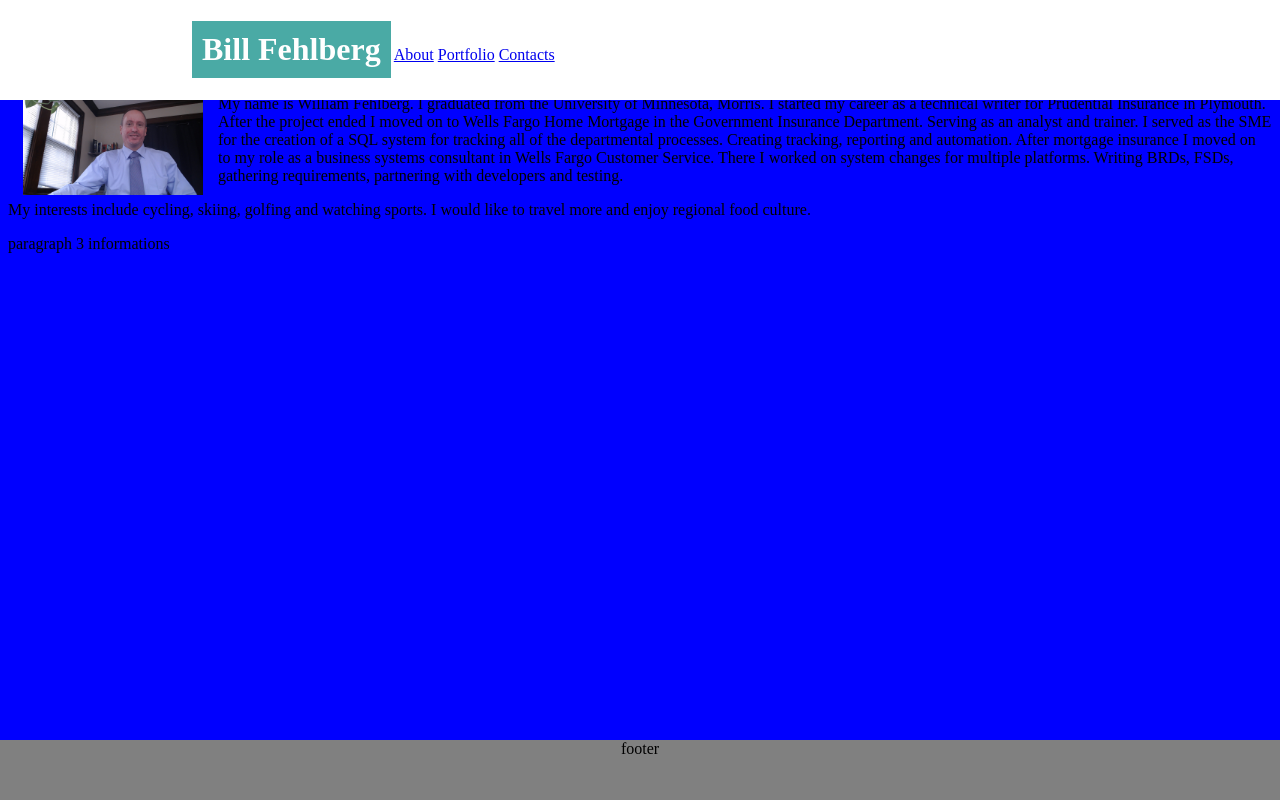
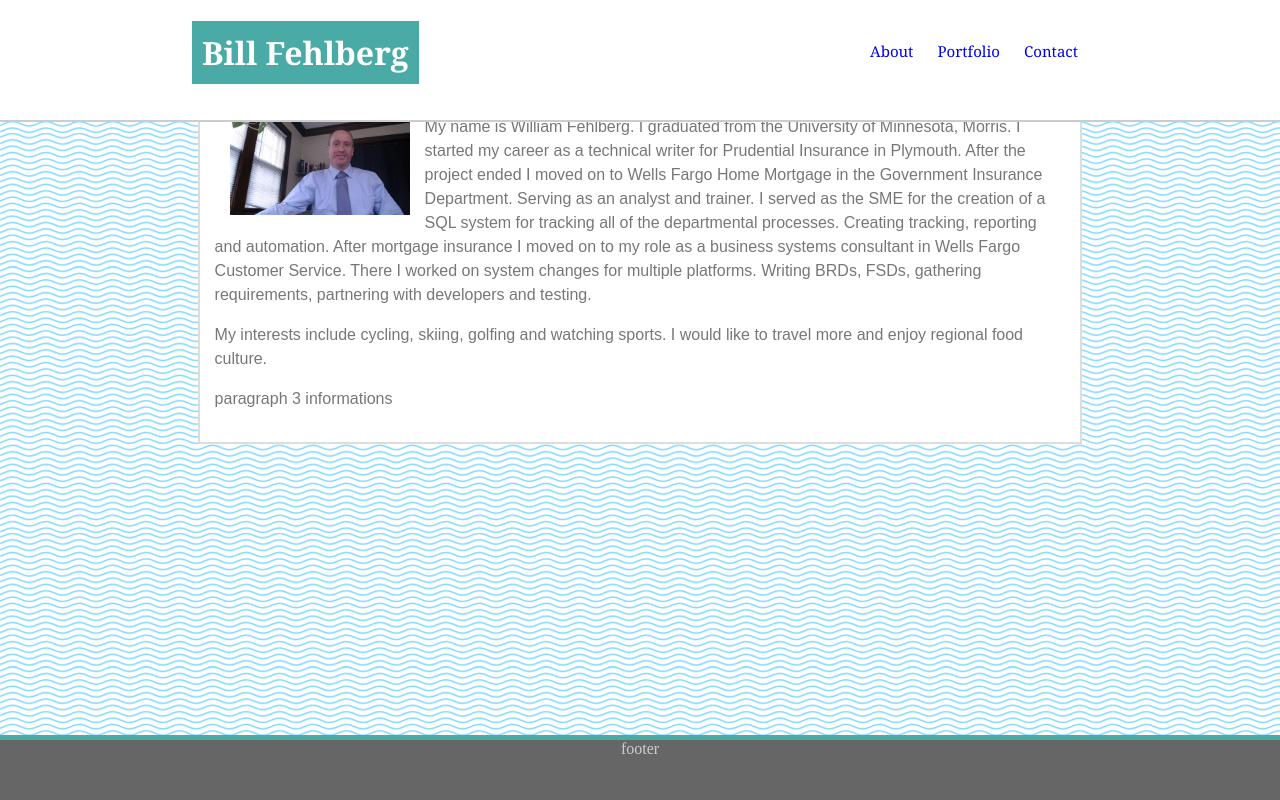
Before and after one commit to billfehlberg/Basic-Portfolio, a plain HTML site: page index.html in a window 1280 px wide. Drawn offline with Linux system fonts and the light colour scheme.

Commit message:
push three

```diff
--- a/assets/css/style.css
+++ b/assets/css/style.css
@@ -1,33 +1,15 @@
-body    {
-    background-image:url("assets/images/just-waves.png") top left/cover no-repeat;
-    background-color: blue;
-}
 
-.nav  {
-    float: right;
-    margin-top: 40px;
-    margin-right: 40px;
-}
-footer  {
-    position:absolute;
-    bottom:0;
-    left: 0;
-    width:100%;
-    height:60px;
-    background: grey;
-    text-align: center;
-}
-
-.self   {
-    float: left;
-}
-
-header  {
+.header  {
     width: 100%;
-    background-color: white;
+    background-color:#ffffff;
     top: 0;
     left: 0;
-    position: absolute;
+    position: fixed;
+    border-bottom-color: #cccccc;
+    border-style: none none solid none;
+    border-width: 2px;
+    height: 15%;
+    font-family: 'Georgia', Times, Times New Roman, serif;
 }
 
 h1  {
@@ -36,6 +18,42 @@ h1  {
     display: inline-block;
     padding: 10px;
     margin-left: 15%;
+}
+
+.navbar  {
+    list-style-type: none;
+    margin-top: 40px;
+    margin-right: 15%;
+    float: right;
+    color: #777777;
+}
+
+a:link  {
+    text-decoration: none;
+    padding: 10px;
+    font-size: 15px;
+}
+
+h2  {
+    color: #4aaaa5;
+    border-style: none none solid none;
+    border-color: #dddddd;
+    border-width: 2px;
+    vertical-align: center;
+}
+
+footer  {
+    position:absolute;
+    bottom:0;
+    left: 0;
+    width:100%;
+    height:60px;
+    background:#666666;
+    text-align: center;
+    border-top-color: #4aaaa5;
+    border-width: 5px;
+    border-top-style: solid;
+    color: #cccccc;
 }
 
 input[type=text], select, textarea {
@@ -49,12 +67,41 @@ input[type=text], select, textarea {
     resize: vertical;
 }
 
+.contact    {
+    margin-left: 25%;
+    margin-right: 25%;
+    margin-top: 20px;
+    padding: 10px;
+    border-style: solid;
+    border-color: #dddddd;
+    border-width: 2px;
+    background-color: #ffffff;
+}
 .container  {
-    background-color: whitesmoke;
-    margin-top: 50px;
+    background-color: #ffffff;
+    margin-top: 15px;
     padding: 10px;
+
 }
 
-h2  {
-    color: #4aaaa5;
+.bio    {
+    margin-left: 15%;
+    margin-right: 15%;
+    margin-top: 20px;
+    padding: 15px;
+    border-style: solid;
+    border-color: #dddddd;
+    border-width: 2px;
+    background-color: #ffffff;
+    line-height: 1.5;
 }
+
+img     {
+    float: left;
+    border-style: none;
+}
+
+p   {
+    font-family: 'Arial', 'Helvetica Neue', Helvetica, sans-serif;
+    color: #777777;
+}
--- a/index.html
+++ b/index.html
@@ -11,22 +11,24 @@
         <meta name="viewport" content="width=device-width, initial-scale=1">
         <link rel="stylesheet" href="assets/css/style.css">
     </head>
-    <body>
+    <body background="assets/images/just-waves.png">
         <!--[if lt IE 7]>
             <p class="browsehappy">You are using an <strong>outdated</strong> browser. Please <a href="#">upgrade your browser</a> to improve your experience.</p>
         <![endif]-->
-        <header>
+        <div class="header">
                 <H1>Bill Fehlberg</H1>
+                <div class="navbar">
                     <a href="index.html">About</a>
                     <a href="portfolio.html">Portfolio</a>
-                    <a href="contact.html">Contacts</a>
-            </header>
-        <hr>
-            <H2>About Me</H2>
-            <hr>
-            <p><img src="assets/images/Linked_Pic.jpg" class="self" alt="profile pic" style="width: 180px; height: 100px; margin-left: 15px; margin-right: 15px;">My name is William Fehlberg. I graduated from the University of Minnesota, Morris. I started my career as a technical writer for Prudential Insurance in Plymouth. After the project ended I moved on to Wells Fargo Home Mortgage in the Government Insurance Department. Serving as an analyst and trainer. I served as the SME for the creation of a SQL system for tracking all of the departmental processes. Creating tracking, reporting and automation. After mortgage insurance I moved on to my role as a business systems consultant in Wells Fargo Customer Service. There I worked on system changes for multiple platforms. Writing BRDs, FSDs, gathering requirements, partnering with developers and testing.</p>
-            <p>My interests include cycling, skiing, golfing and watching sports. I would like to travel more and enjoy regional food culture.</p>
-            <p>paragraph 3 informations</p>
+                    <a href="contact.html">Contact</a>
+                </div>
+        </div>
+            <div class="bio">
+                <H2>About Me</H2>
+                <p><img src="assets/images/Linked_Pic.jpg" class="self" alt="profile pic" style="width: 180px; height: 100px; margin-left: 15px; margin-right: 15px;">My name is William Fehlberg. I graduated from the University of Minnesota, Morris. I started my career as a technical writer for Prudential Insurance in Plymouth. After the project ended I moved on to Wells Fargo Home Mortgage in the Government Insurance Department. Serving as an analyst and trainer. I served as the SME for the creation of a SQL system for tracking all of the departmental processes. Creating tracking, reporting and automation. After mortgage insurance I moved on to my role as a business systems consultant in Wells Fargo Customer Service. There I worked on system changes for multiple platforms. Writing BRDs, FSDs, gathering requirements, partnering with developers and testing.</p>
+                <p>My interests include cycling, skiing, golfing and watching sports. I would like to travel more and enjoy regional food culture.</p>
+                <p>paragraph 3 informations</p>
+            </div>
         <footer>
             footer
         </footer>
```
Also changed, not shown: contact.html (+9 -6 lines), portfolio.html (+9 -7 lines).
